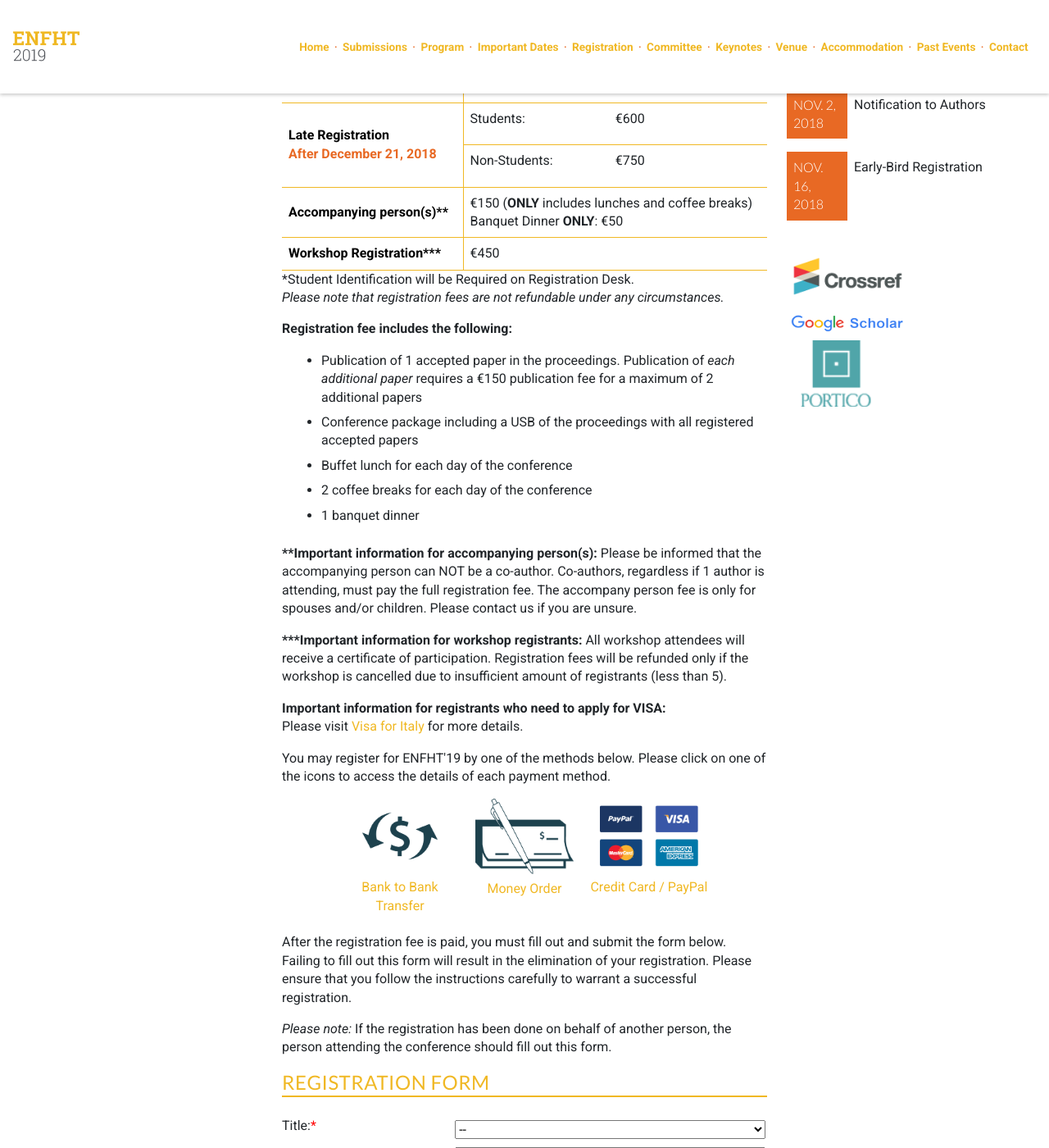
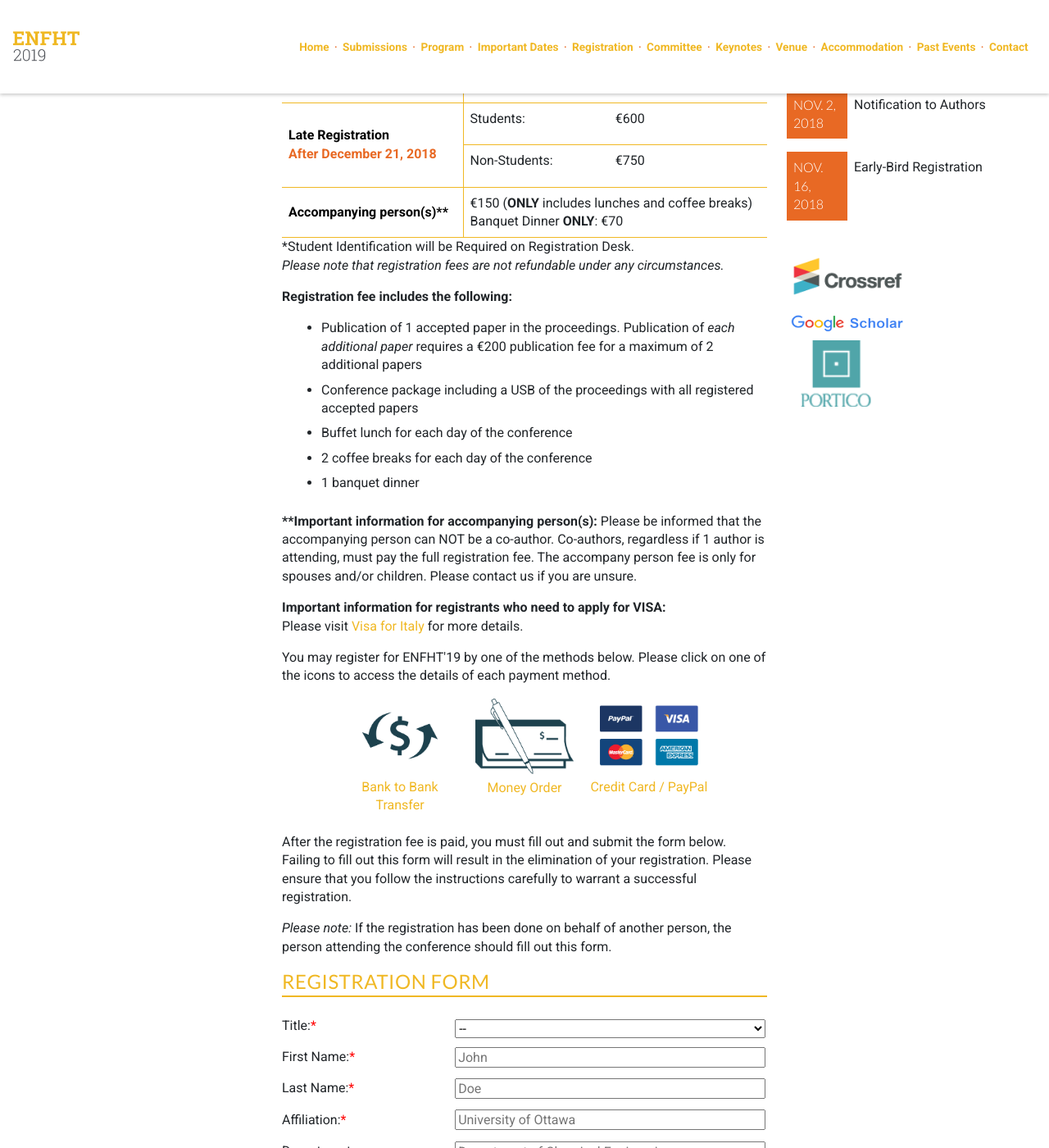
Before and after one commit to intaset/enfht, a Jekyll site: the page built from registration.html, in a window 1280 px wide and 1400 px high, scrolled down 667 px. Shown: the whole window at 82% size. Built offline with Jekyll 4.4.1, drawn with Linux system fonts in a browser that asks for light colours; nearby versions of some CDN libraries; Markdown is read by kramdown in place of the engine named in the settings; comment, search, counter and statistics services are not loaded.

```diff
--- a/registration.html
+++ b/registration.html
@@ -44,15 +44,15 @@ keyword: experimental flow conference, expiremental heat transfer conference, nu
     <td class="date-title" rowspan="1">Accompanying person(s)**</td>
     </tr>
     <tr>
-    <td class="imp-date">€150 (<b>ONLY</b> includes lunches and coffee breaks)<br>Banquet Dinner  <b>ONLY</b>: €50</td>
+    <td class="imp-date">€150 (<b>ONLY</b> includes lunches and coffee breaks)<br>Banquet Dinner  <b>ONLY</b>: €70</td>
     </tr>
 
-    <tr>
+    <!-- <tr>
     <td class="date-title" rowspan="1">Workshop Registration***</td>
     </tr>
     <tr>
     <td class="imp-date">€450</td>
-    </tr>
+    </tr> -->
 </table>
 </div>
 
@@ -86,13 +86,13 @@ keyword: experimental flow conference, expiremental heat transfer conference, nu
     </tr>
     <tr>
     <th class="date-title" rowspan="1">Accompanying person(s)**</th>
-    <td class="imp-date">€150 (<b>ONLY</b> includes lunches and coffee breaks)<br>Banquet Dinner  <b>ONLY</b>: €50</td>
+    <td class="imp-date">€150 (<b>ONLY</b> includes lunches and coffee breaks)<br>Banquet Dinner  <b>ONLY</b>: €70</td>
     </tr>
 
-    <tr>
+   <!--  <tr>
     <th class="date-title" rowspan="1">Workshop Registration***</th>
     <td class="imp-date">€450</td>
-    </tr>
+    </tr> -->
 </table>
 </div>
 
@@ -102,7 +102,7 @@ keyword: experimental flow conference, expiremental heat transfer conference, nu
 <p class="body bold">Registration fee includes the following:</p>
 
 <ul>
-<li>Publication of 1 accepted paper in the proceedings. Publication of <i>each additional paper</i> requires a €150 publication fee for a maximum of 2 additional papers</li>
+<li>Publication of 1 accepted paper in the proceedings. Publication of <i>each additional paper</i> requires a €200 publication fee for a maximum of 2 additional papers</li>
 <li>Conference package including a USB of the proceedings with all registered accepted papers</li>
 <li>Buffet lunch for each day of the conference</li>
 <li>2 coffee breaks for each day of the conference</li>
@@ -111,7 +111,7 @@ keyword: experimental flow conference, expiremental heat transfer conference, nu
 
 <p class="body"><b>**Important information for accompanying person(s):</b> Please be informed that the accompanying person can NOT be a co-author. Co-authors, regardless if 1 author is attending, must pay the full registration fee. The accompany person fee is only for spouses and/or children. Please contact us if you are unsure.</p>
 
-<p class="body"><b>***Important information for workshop registrants:</b> All workshop attendees will receive a certificate of participation.  Registration fees will be refunded only if the workshop is cancelled due to insufficient amount of registrants (less than 5).</p>
+<!-- <p class="body"><b>***Important information for workshop registrants:</b> All workshop attendees will receive a certificate of participation.  Registration fees will be refunded only if the workshop is cancelled due to insufficient amount of registrants (less than 5).</p> -->
 
 <p class="body"><b>Important information for registrants who need to apply for VISA:</b><br>
 Please visit <a target="_blank" href="http://vistoperitalia.esteri.it/home/en" class="body-link">Visa for Italy</a> for more details.</p>
```
Also changed, not shown: paypal.html (+9 -9 lines), 2 other files.
